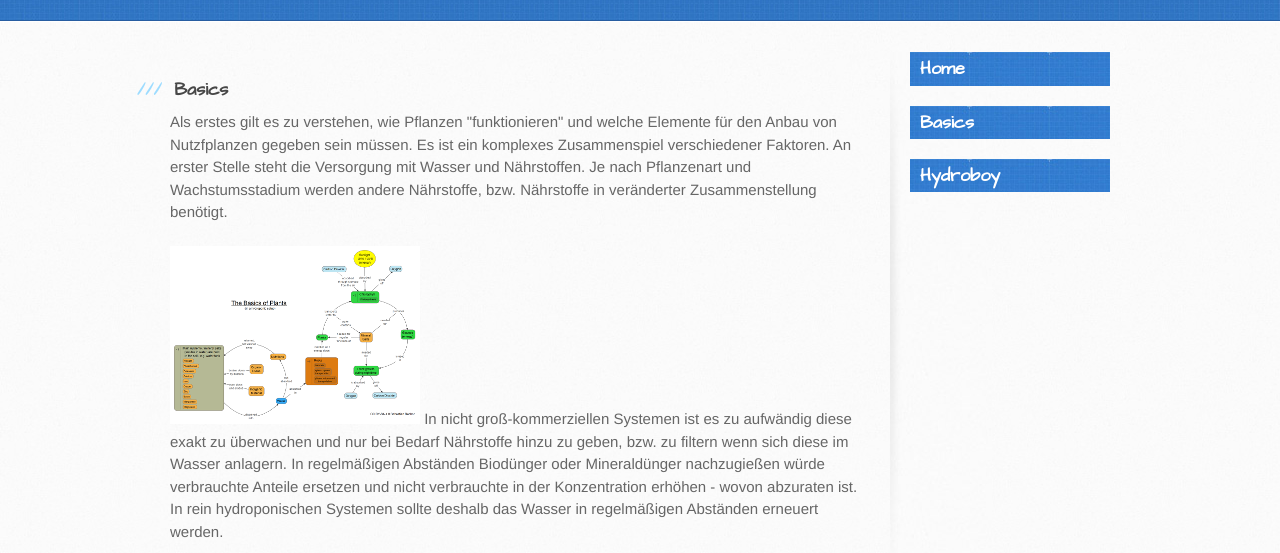
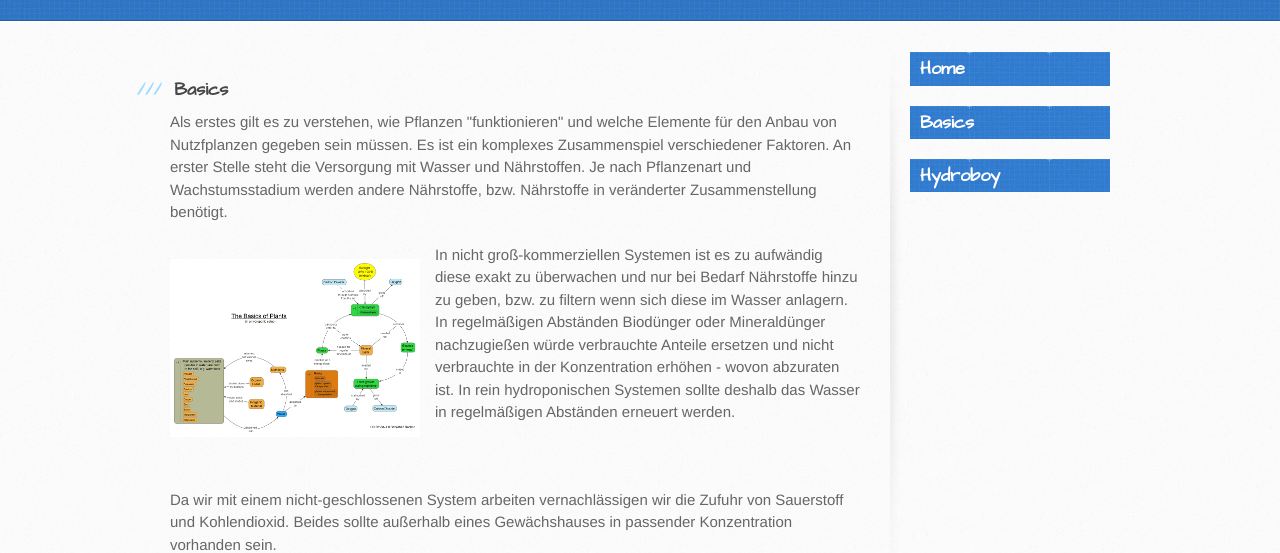
Before and after one commit to awesomeponics/awesomeponics.github.io, a plain HTML site: page basics.html in a window 1280 px wide. Shown: the part 252-805 px from the top of the page. Drawn offline with Linux system fonts and the light colour scheme.

Commit message:
Floating text thumbnails

```diff
--- a/basics.html
+++ b/basics.html
@@ -33,14 +33,11 @@
             <h3>
                 <a id="basics" class="anchor" href="#basics" aria-hidden="true"><span class="octicon octicon-link"></span></a>Basics
             </h3>
-<p>Als erstes gilt es zu verstehen, wie Pflanzen "funktionieren" und welche Elemente für den Anbau von Nutzfplanzen gegeben sein müssen. Es ist ein komplexes Zusammenspiel verschiedener Faktoren. An erster Stelle steht die Versorgung mit Wasser und Nährstoffen. Je nach Pflanzenart und Wachstumsstadium werden andere Nährstoffe, bzw. Nährstoffe in veränderter Zusammenstellung benötigt.<br><br>
 
-            <a href="../images/Basics.png" data-lightbox="basics-1"><img class="the-basics-of-plants" src="../images/Basics_thumb.png" alt="Grundlagen der Pflanzenbiologie" /></a>
-
-<float> In nicht groß-kommerziellen Systemen ist es zu aufwändig diese exakt zu überwachen und nur bei Bedarf Nährstoffe hinzu zu geben, bzw. zu filtern wenn sich diese im Wasser anlagern. In regelmäßigen Abständen Biodünger oder Mineraldünger nachzugießen würde verbrauchte Anteile ersetzen und nicht verbrauchte in der Konzentration erhöhen - wovon abzuraten ist. In rein hydroponischen Systemen sollte deshalb das Wasser in regelmäßigen Abständen erneuert werden.</float><br><br>
-
-Da wir mit einem nicht-geschlossenen System arbeiten vernachlässigen wir die Zufuhr von Sauerstoff und Kohlendioxid. Beides sollte außerhalb eines Gewächshauses in passender Konzentration vorhanden sein.
-<p>
+            <p>Als erstes gilt es zu verstehen, wie Pflanzen "funktionieren" und welche Elemente für den Anbau von Nutzfplanzen gegeben sein müssen. Es ist ein komplexes Zusammenspiel verschiedener Faktoren. An erster Stelle steht die Versorgung mit Wasser und Nährstoffen. Je nach Pflanzenart und Wachstumsstadium werden andere Nährstoffe, bzw. Nährstoffe in veränderter Zusammenstellung benötigt.</p>
+            <a class="text-thumbnail-image" href="../images/Basics.png" data-lightbox="basics-1"><img class="the-basics-of-plants" src="../images/Basics_thumb.png" alt="Grundlagen der Pflanzenbiologie" /></a>
+            <p>In nicht groß-kommerziellen Systemen ist es zu aufwändig diese exakt zu überwachen und nur bei Bedarf Nährstoffe hinzu zu geben, bzw. zu filtern wenn sich diese im Wasser anlagern. In regelmäßigen Abständen Biodünger oder Mineraldünger nachzugießen würde verbrauchte Anteile ersetzen und nicht verbrauchte in der Konzentration erhöhen - wovon abzuraten ist. In rein hydroponischen Systemen sollte deshalb das Wasser in regelmäßigen Abständen erneuert werden.</p><br><br>
+            <p>Da wir mit einem nicht-geschlossenen System arbeiten vernachlässigen wir die Zufuhr von Sauerstoff und Kohlendioxid. Beides sollte außerhalb eines Gewächshauses in passender Konzentration vorhanden sein.<p>
 
         </section>
 
@@ -55,6 +52,12 @@ Da wir mit einem nicht-geschlossenen System arbeiten vernachlässigen wir die Zu
 </div>
 
 <script src="javascripts/lightbox.js"></script>
+<script src="javascripts/lightbox.js"></script>
+<script>
+    lightbox.option({
+        'fitImagesInViewport': false
+    })
+</script>
 
 </body>
 </html>
--- a/stylesheets/stylesheet.css
+++ b/stylesheets/stylesheet.css
@@ -918,3 +918,8 @@ ul.navigation li a:active {
 ul.navigation li a:visited {
     color: #FFFFFF;
 }
+
+.text-thumbnail-image {
+    float: left;
+    margin: 15px 15px 15px 0;
+}
```
